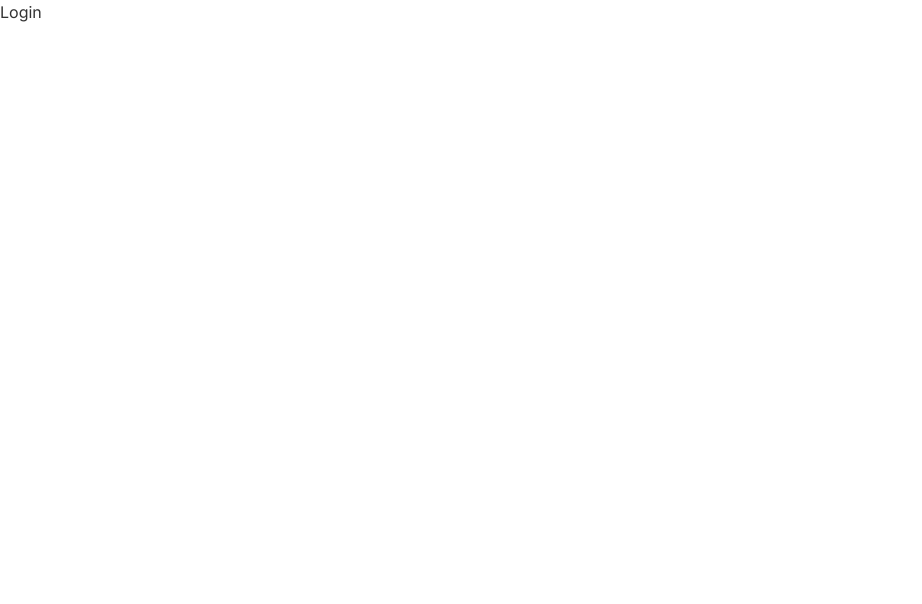
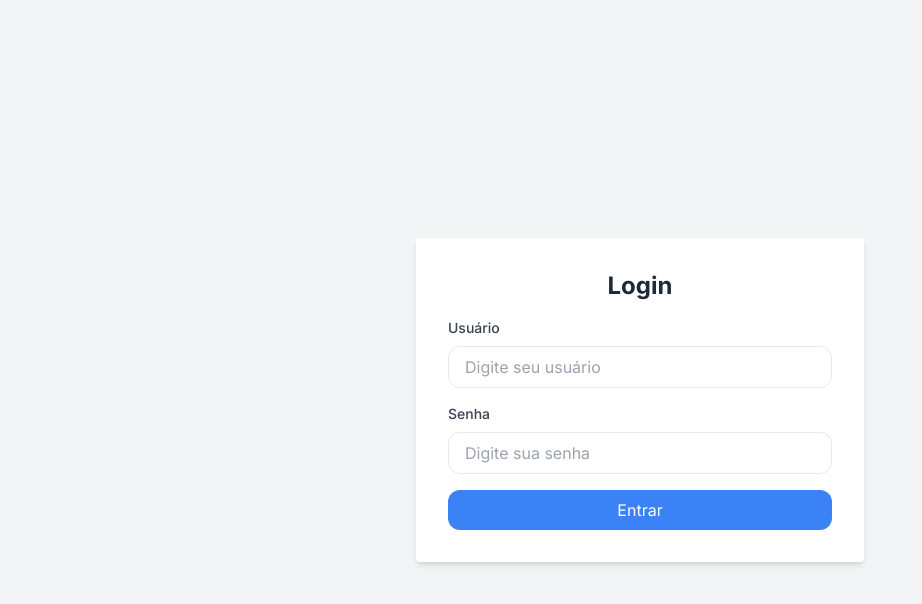
Before and after one commit to carolisc/portal-de-vagas, a Next.js app: page /pages/login in a window 1280 px wide. Shown: the top 604 px of the page, without its empty margins (0-922 px from the left). Built offline with nearby package versions, Linux system fonts and the light colour scheme.

Commit message:
feat(login page): create login page with function for save user in local storage

```diff
--- a/app/pages/login/page.tsx
+++ b/app/pages/login/page.tsx
@@ -1,7 +1,57 @@
-export default function Login() {
+'use client'
+
+import { useState } from 'react'
+import Link from 'next/link'
+
+const Login = () => {
+  const [username, setUsername] = useState('')
+  const [password, setPassword] = useState('')
+
+  const handleLogin = () => {
+    if (username && password) {
+      const userData = { username, password }
+      localStorage.setItem('user', JSON.stringify(userData))
+      console.log('User saved on local storage!')
+    } else {
+      console.log('Please, fill all fields!')
+    }
+  }
+
   return (
-    <div>
-      <h1>Login</h1>
+    <div className="flex min-h-screen items-center justify-center bg-gray-100">
+      <div className="w-full max-w-md space-y-4 rounded bg-white p-8 shadow-md">
+        <h2 className="text-center text-2xl font-bold text-gray-800">Login</h2>
+        <div className="space-y-2">
+          <label className="block text-sm font-medium text-gray-700">Usuário</label>
+          <input
+            type="text"
+            placeholder="Digite seu usuário"
+            value={username}
+            onChange={(e) => setUsername(e.target.value)}
+            className="w-full rounded-lg border px-4 py-2 focus:outline-none focus:ring focus:ring-blue-300"
+          />
+        </div>
+        <div className="space-y-2">
+          <label className="block text-sm font-medium text-gray-700">Senha</label>
+          <input
+            type="password"
+            placeholder="Digite sua senha"
+            value={password}
+            onChange={(e) => setPassword(e.target.value)}
+            className="w-full rounded-lg border px-4 py-2 focus:outline-none focus:ring focus:ring-blue-300"
+          />
+        </div>
+        <Link href="/pages/home">
+          <button
+            onClick={handleLogin}
+            className="mt-4 w-full rounded-lg bg-blue-500 px-4 py-2 text-white hover:bg-blue-600"
+          >
+            Entrar
+          </button>
+        </Link>
+      </div>
     </div>
   )
 }
+
+export default Login
```
